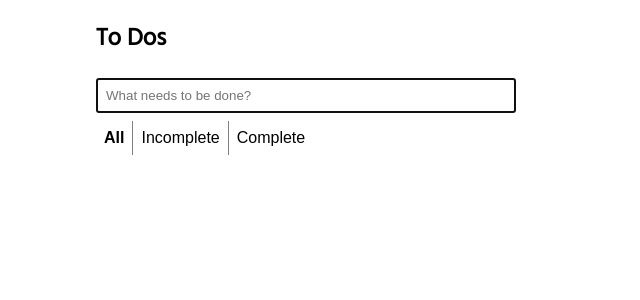
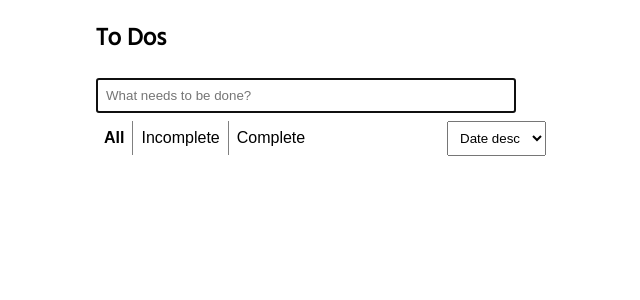
Before and after one commit to mfisher91/AngularToDoApp, an Angular app: page / in a window 1280 px wide. Shown: the top 300 px of the page, without its empty margins (319-959 px from the left). Built offline with nearby package versions, Linux system fonts and the light colour scheme.

Commit message:
Added order option

```diff
--- a/src/app/app.component.css
+++ b/src/app/app.component.css
@@ -49,20 +49,25 @@ button:hover {
     float: right;
 }
 
-.nav-buttons {
+.options {
     margin: 8px 0;
 }
 
-.nav-buttons button {
+.options button {
     background: none;
     font-size: 16px;
     border-radius: 0;
 }
 
-.nav-buttons .selected {
+.options .selected {
     font-weight: bold;
 }
 
-.nav-buttons .with-border {
+.options .with-border {
     border-right: 1px solid grey;
 }
+
+.options select {
+    float: right;
+    padding: 8px;
+}
--- a/src/app/app.component.html
+++ b/src/app/app.component.html
@@ -3,10 +3,16 @@
     <h1>To Dos</h1>
     <input class="new-todo" placeholder="What needs to be done?" autofocus="" [(ngModel)]="newTodo.title" (keyup.enter)="addToDo()">
   </header>
-  <div class="nav-buttons">
+  <div class="options">
     <button class="with-border" [class.selected]="display === 'all'" (click)="showAll()">All</button>
     <button class="with-border" [class.selected]="display === 'incomplete'" (click)="showIncompleteToDos()">Incomplete</button>
     <button [class.selected]="display === 'complete'" (click)="showCompleteToDos()">Complete</button>
+    <select [(ngModel)]="order">
+      <option value="date desc">Date desc</option>
+      <option value="date asc">Date asc</option>
+      <option value="title asc">Title asc</option>
+      <option value="title desc">Title desc</option>
+    </select>
   </div>
   <section class="main" *ngIf="toDos.length > 0 && display === 'all'">
     <div *ngFor="let todo of toDos" [class.completed]="todo.complete" class="todo-list">
--- a/src/app/app.component.ts
+++ b/src/app/app.component.ts
@@ -11,6 +11,7 @@ import { ToDo } from './to-do';
 export class AppComponent {
   newTodo: ToDo = new ToDo();
   display: string = 'all';
+  order: string = 'date desc';
 
   // Ask Angular DI system to inject the dependency
   // associated with the dependency injection token `TodoDataService`
@@ -38,7 +39,7 @@ export class AppComponent {
   }
 
   get toDos() {
-    return this.todoDataService.getAllTodos();
+    return this.todoDataService.getAllTodos(this.order);
   }
 
   get remainingToDoCount() {
--- a/src/app/to-do-data.service.ts
+++ b/src/app/to-do-data.service.ts
@@ -33,8 +33,34 @@ export class ToDoDataService {
   }
 
   // Simulate GET /todos
-  getAllTodos(): ToDo[] {
-    return this.todos;
+  getAllTodos(order: string): ToDo[] {
+    let orderedTodos = null;
+
+    // Order the todos
+    switch(order) {
+      case "date desc":
+        orderedTodos = this.todos.sort((a, b) => new Date(b.dateCreated).getTime() - new Date(a.dateCreated).getTime());
+        break;
+      case "date asc":
+        orderedTodos = this.todos.sort((a, b) => new Date(a.dateCreated).getTime() - new Date(b.dateCreated).getTime());
+        break;
+      case "title desc":
+        orderedTodos = this.todos.sort((a, b) => {
+          if(a.title < b.title) return 1;
+          if(a.title > b.title) return -1;
+          return 0;
+        });
+        break;
+      case "title asc":
+        orderedTodos = this.todos.sort((a, b) => {
+          if(a.title < b.title) return -1;
+          if(a.title > b.title) return 1;
+          return 0;
+        });
+        break;
+    }
+
+    return orderedTodos;
   }
 
   // Simulate GET /todos/:id
```
